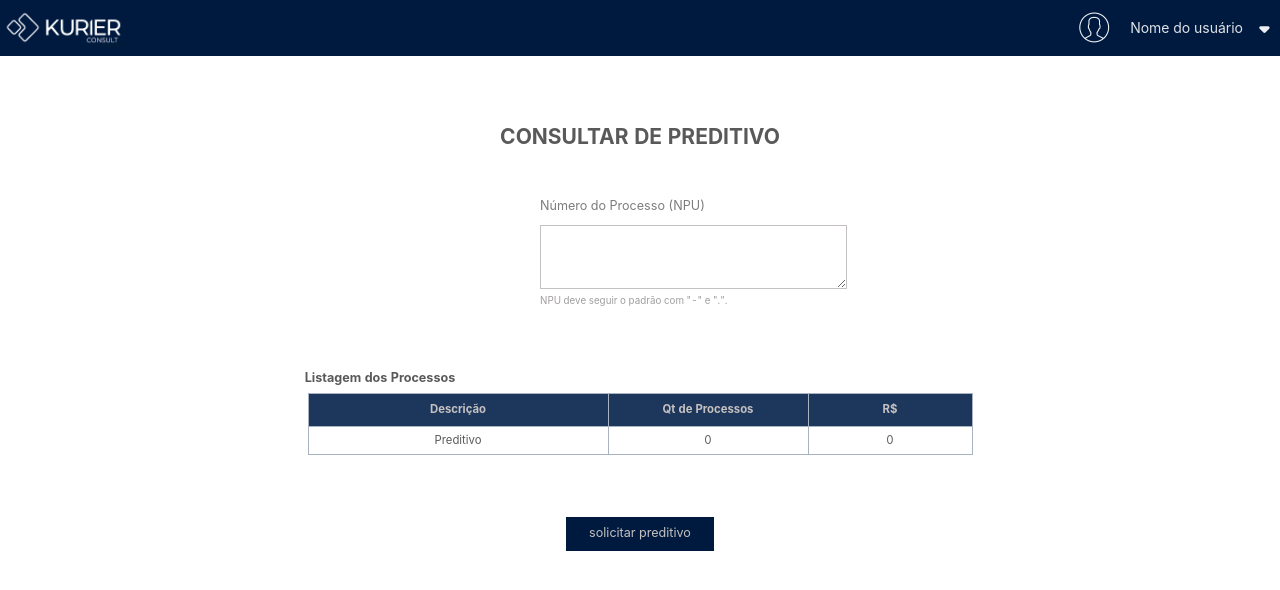
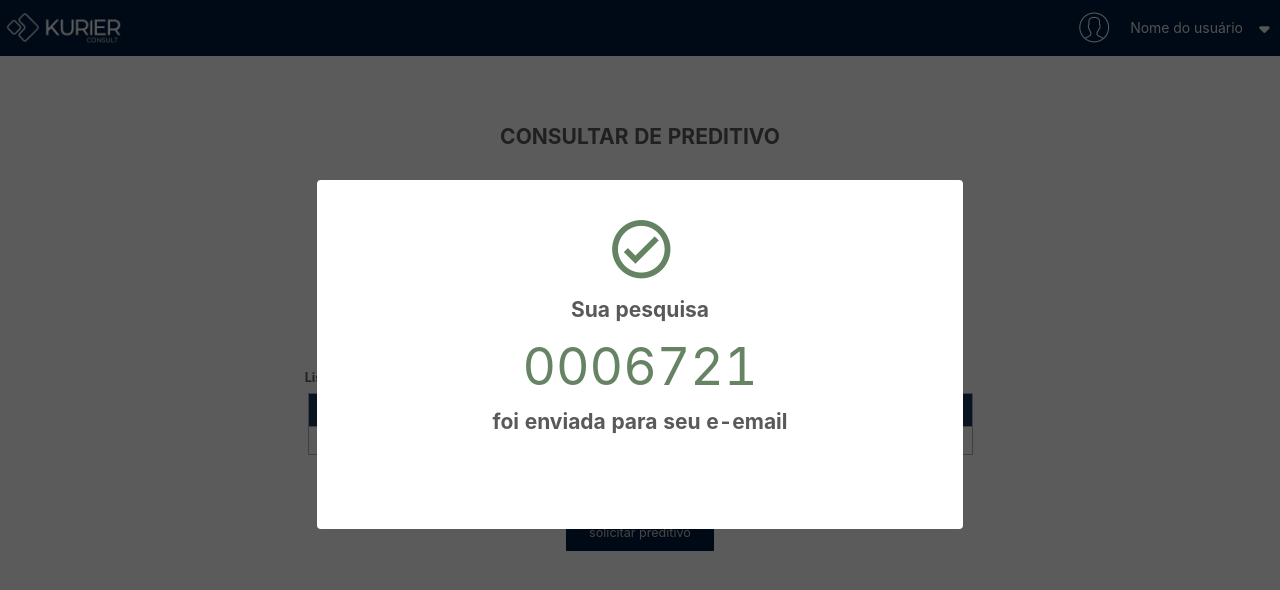
Before and after one commit to izopstropp/consult, a Vue app: page /consulta-preditivo in a window 1280 px wide. Both pictures are taken after a click on the element "solicitar preditivo". Shown: the top 590 px of the page. Built offline with nearby package versions, Linux system fonts and the light colour scheme; no server answers; what vue-notification would draw is missing.

Commit message:
adicionando validacao preditivo

```diff
--- a/src/views/ConsultaPreditivo.vue
+++ b/src/views/ConsultaPreditivo.vue
@@ -1,5 +1,15 @@
 <template>
   <div class="container">
+    <div v-if="solicitarPred" @click="fecharModal" class="modal">
+      <transition appear name="slide-resul-volum">
+        <div class="modal-container">
+          <img src="../assets/confir-envio.png" alt="imagem de confirmação" />
+          <p>Sua pesquisa</p>
+          <p>0006721</p>
+          <p>foi enviada para seu e-email</p>
+        </div>
+      </transition>
+    </div>
     <div class="titulo">
       <p>CONSULTAR DE PREDITIVO</p>
     </div>
@@ -8,8 +18,17 @@
         <div class="titulo-processo">
           <p>Número do Processo (NPU)</p>
         </div>
-        <textarea v-model="npus" id cols="30" rows="2" wrap="on"></textarea>
+        <textarea
+          :class="[npuInvalido ? 'borderColorRed':'']"
+          @focus="npuInvalido = false"
+          v-model="npus"
+          id
+          cols="30"
+          rows="2"
+          wrap="on"
+        ></textarea>
         <p class="aviso-input">NPU deve seguir o padrão com "-" e ".".</p>
+        <p v-if="npuInvalido" style="color:red">Numeração processual inválida.</p>
       </div>
     </div>
     <div class="grid-processo">
@@ -32,7 +51,7 @@
           </tbody>
         </table>
       </div>
-      <div class="btn-solic-pred">
+      <div class="btn-solic-pred" @click="solicitarPreditivo">
         <a>solicitar preditivo</a>
       </div>
     </div>
@@ -43,13 +62,15 @@ export default {
   name: "ConsultaPreditivo",
   data() {
     return {
-      npus: ""
+      npus: "",
+      npuInvalido: false,
+      solicitarPred: false
     };
   },
   computed: {
     npuFormatados() {
       var re = /\s+/;
-      return this.npus.split(re);
+      return this.npus.split(re).filter(y => y != null && y != "");
     },
     qtdProcessos() {
       if (this.npus[0]) return this.npuFormatados.length;
@@ -57,6 +78,40 @@ export default {
     },
     valorTotal() {
       return this.qtdProcessos * 7;
+    }
+  },
+  beforeMount() {
+    this.npus = "";
+  },
+  methods: {
+    fecharModal(event) {
+      if (event.target === event.currentTarget) {
+        this.solicitarPred = false;
+        this.npus = "";
+      }
+    },
+    solicitarPreditivo() {
+      if (this.validarNpus()) {
+        this.solicitarPred = true;
+      } else {
+        this.npuInvalido = true;
+      }
+    },
+    validarNpus() {
+      let patern = /\d{7}-\d{2}\.\d{4}\.\d\.\d{2}\.\d{4}/;
+      let paternEspecial = /[@!#$%^&*()/\\]/;
+      let paternLetra = /[a-zA-z]/;
+      let npusValidados = this.npuFormatados.filter(
+        y =>
+          y.match(patern) && !y.match(paternEspecial) && !y.match(paternLetra)
+      );
+
+      // console.log(qtdEspecial);
+      if (npusValidados.length == this.qtdProcessos) {
+        console.log(npusValidados.length + " = " + this.qtdProcessos);
+        return true;
+      }
+      return false;
     }
   }
 };
@@ -182,4 +237,77 @@ th {
 .btn-solic-pred:active {
   background-color: #052f6b;
 }
+.borderColorRed {
+  border-color: red;
+}
+.slide-resul-volum-enter-active {
+  transition: all 0.9s ease;
+  z-index: 1;
+}
+.slide-resul-volum-enter, .slide-resul-volum-leave-to
+/* .slide-fade-leave-active below version 2.1.8 */ {
+  transform: translateY(-10px);
+  opacity: 0;
+}
+.modal::before {
+  content: "";
+  position: fixed;
+  top: 0px;
+  left: 0px;
+  width: 100%;
+  height: 100vh;
+  background: rgba(0, 0, 0, 0.644);
+  /* background: url("../assets/back-desf.png") no-repeat; */
+  z-index: 1;
+}
+.modal {
+  display: flex;
+  flex-direction: column;
+  align-items: center;
+  position: absolute;
+  top: 0px;
+  left: 0px;
+  width: 100%;
+  height: 100vh;
+  padding: 80px;
+}
+.modal-container {
+  /* position: relative; */
+  background-color: #ffffff;
+  text-align: center;
+  margin-top: 100px;
+  width: 646px;
+  height: 349px;
+  z-index: 2;
+  border-radius: 4px;
+}
+.modal-container {
+  line-height: 4em;
+}
+.modal-container img:nth-child(1) {
+  margin-top: 38px;
+}
+.modal-container p:nth-child(2),
+.modal-container p:nth-child(4) {
+  font-size: 1.5em;
+  font-weight: bold;
+  color: #595959;
+}
+.modal-container p:nth-child(3) {
+  font-size: 3.7em;
+  color: #668464;
+}
+.modal-container p:nth-child(5) {
+  background-color: #001a3f;
+  margin: 10px auto;
+  width: 416px;
+  height: 36px;
+  color: #c4cad2;
+  font-weight: bold;
+  display: flex;
+  justify-content: center;
+  align-items: center;
+  cursor: pointer;
+}
+/* --- fim modal -- */
 </style>
```
